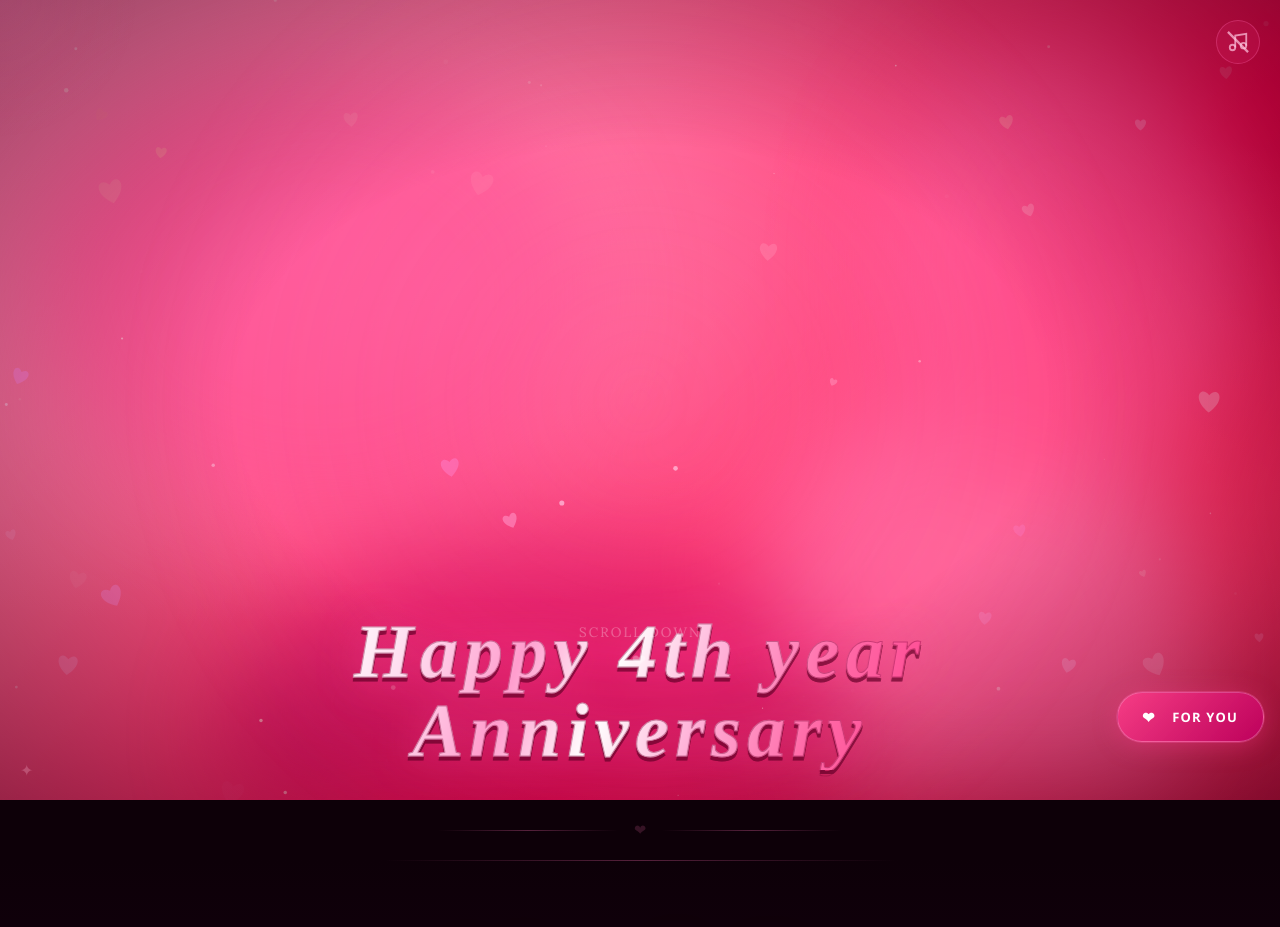
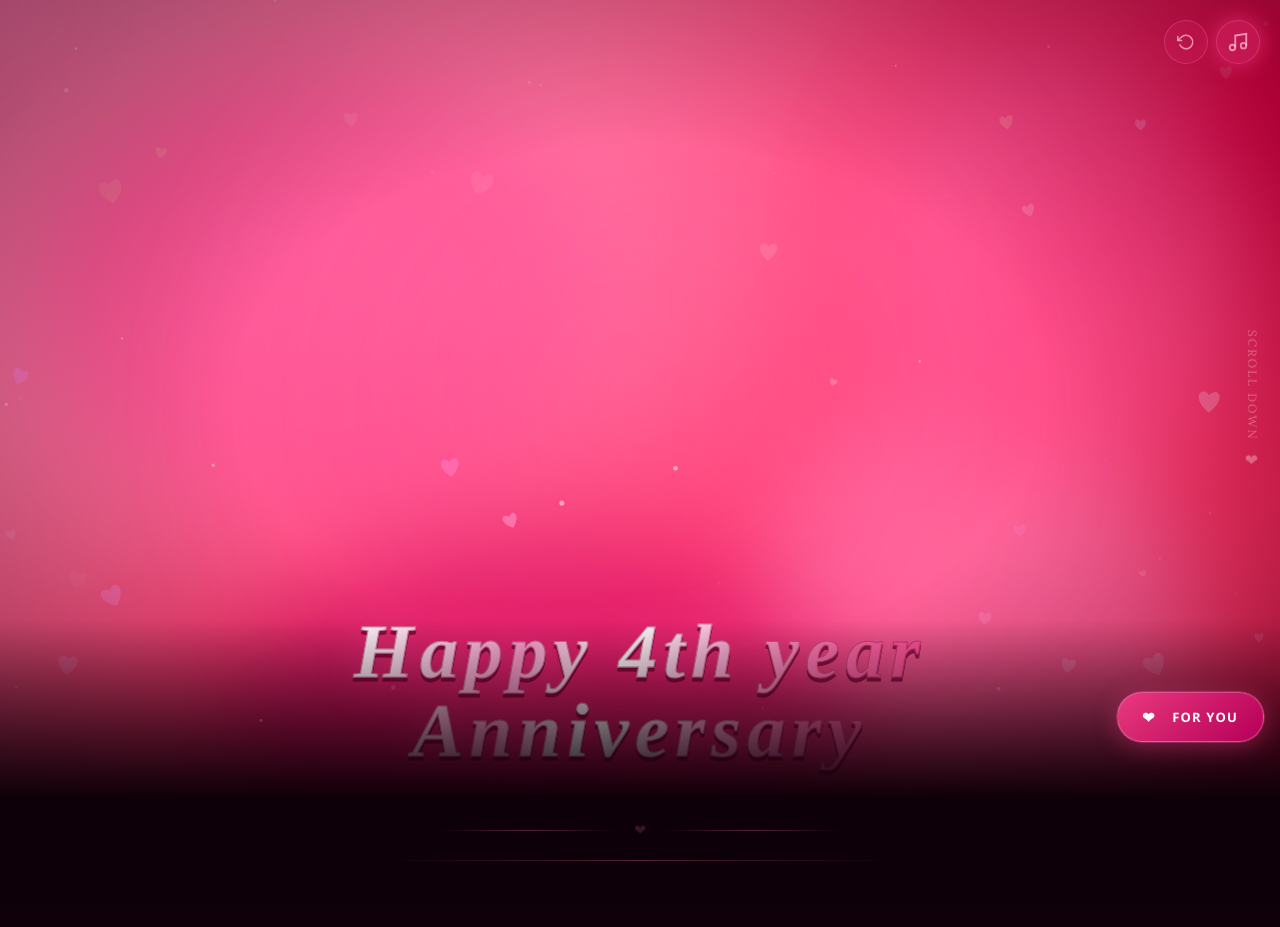
Before and after one commit to xoucanknownever/M10, a plain HTML site: page index.html in a window 1280 px wide. Shown: the top 927 px of the page. Drawn offline with nearby package versions, Linux system fonts and the light colour scheme; some packages are replaced by stand-ins of ours; a script that the page names is missing; a web font is replaced by a local one.

Commit message:
Fix music autoplay, toggle reliability, loading screen, polaroid lag, GPU accel, scroll hint, hero transition

```diff
--- a/script.js
+++ b/script.js
@@ -11,6 +11,10 @@ function revealPageContent() {
   contentRevealed = true;
   document.body.classList.remove('loading');
   document.body.classList.add('loaded');
+  // Start music automatically after loading finishes
+  if (typeof autoPlayAfterLoad === 'function') {
+    setTimeout(autoPlayAfterLoad, 600);
+  }
 }
 
 if (splineViewer) {
@@ -579,15 +583,15 @@ const iconOn       = document.getElementById('music-icon-on');
 const iconOff      = document.getElementById('music-icon-off');
 let musicPlaying   = false;
 let fadingInterval = null;
+let musicBusy      = false; // prevents overlapping toggle actions
 
 function showRestartBtn() {
   if (musicRestart) musicRestart.classList.add('visible');
 }
-function hideRestartBtn() {
-  if (musicRestart) musicRestart.classList.remove('visible');
-}
 
 function startMusic() {
+  if (musicBusy) return;
+  musicBusy = true;
   if (fadingInterval) { clearInterval(fadingInterval); fadingInterval = null; }
   bgMusic.play().then(() => {
     musicPlaying = true;
@@ -595,17 +599,18 @@ function startMusic() {
     iconOn.style.display  = 'block';
     iconOff.style.display = 'none';
     showRestartBtn();
-    // Fade in volume
     let vol = bgMusic.volume;
     fadingInterval = setInterval(() => {
       vol = Math.min(vol + 0.05, 0.4);
       bgMusic.volume = vol;
-      if (vol >= 0.4) { clearInterval(fadingInterval); fadingInterval = null; }
+      if (vol >= 0.4) { clearInterval(fadingInterval); fadingInterval = null; musicBusy = false; }
     }, 80);
-  }).catch(() => { /* autoplay blocked */ });
+  }).catch(() => { musicBusy = false; });
 }
 
 function pauseMusic() {
+  if (musicBusy) return;
+  musicBusy = true;
   if (fadingInterval) { clearInterval(fadingInterval); fadingInterval = null; }
   let vol = bgMusic.volume;
   fadingInterval = setInterval(() => {
@@ -619,6 +624,7 @@ function pauseMusic() {
       musicToggle.classList.remove('playing');
       iconOn.style.display  = 'none';
       iconOff.style.display = 'block';
+      musicBusy = false;
     }
   }, 60);
 }
@@ -626,7 +632,9 @@ function pauseMusic() {
 if (musicToggle && bgMusic) {
   bgMusic.volume = 0;
 
-  musicToggle.addEventListener('click', () => {
+  musicToggle.addEventListener('click', (e) => {
+    e.stopPropagation();
+    if (musicBusy) return;
     if (!musicPlaying) {
       startMusic();
     } else {
@@ -637,7 +645,9 @@ if (musicToggle && bgMusic) {
 
 // Restart button — rewinds to 0:00 and plays
 if (musicRestart && bgMusic) {
-  musicRestart.addEventListener('click', () => {
+  musicRestart.addEventListener('click', (e) => {
+    e.stopPropagation();
+    if (fadingInterval) { clearInterval(fadingInterval); fadingInterval = null; musicBusy = false; }
     bgMusic.currentTime = 0;
     if (!musicPlaying) {
       startMusic();
@@ -645,16 +655,12 @@ if (musicRestart && bgMusic) {
   });
 }
 
-// Auto-play on first user interaction (click/touch anywhere)
-function autoPlayOnce() {
+// Auto-play music after loading screen ends
+function autoPlayAfterLoad() {
   if (!musicPlaying && bgMusic) {
     startMusic();
   }
-  document.removeEventListener('click', autoPlayOnce);
-  document.removeEventListener('touchstart', autoPlayOnce);
 }
-document.addEventListener('click', autoPlayOnce, { once: true });
-document.addEventListener('touchstart', autoPlayOnce, { once: true });
 
 // ─────────────────────────────────────────────
 //  HIDE SCROLL HINT ON SCROLL
--- a/style.css
+++ b/style.css
@@ -7,6 +7,9 @@
 html {
   width: 100%;
   scroll-behavior: smooth;
+  /* GPU acceleration hints */
+  -webkit-transform: translateZ(0);
+  transform: translateZ(0);
 }
 
 body {
@@ -43,14 +46,28 @@ body:hover #cursor-glow {
   position: relative;
   width: 100%;
   height: 100vh;
-  height: 100svh;       /* stable viewport height — ignores mobile toolbar resize */
+  height: 100svh;
   overflow: hidden;
   contain: size layout;
+}
+
+/* ── HERO → CONTENT SMOOTH GRADIENT BLEND ── */
+#hero::after {
+  content: '';
+  position: absolute;
+  bottom: 0; left: 0; right: 0;
+  height: 180px;
+  background: linear-gradient(to bottom, transparent 0%, #0d0008 100%);
+  pointer-events: none;
+  z-index: 30;
 }
 
 /* ── BACKGROUND ── */
 #bg {
   position: absolute; inset: 0;
+  will-change: filter;
+  transform: translateZ(0);
+  backface-visibility: hidden;
   background:
     radial-gradient(ellipse 120% 80% at 20% 30%, #ff6eb4 0%, transparent 60%),
     radial-gradient(ellipse 100% 100% at 80% 70%, #ff3d8a 0%, transparent 55%),
@@ -80,6 +97,8 @@ body:hover #cursor-glow {
   border-radius: 50%;
   animation: blobFloat ease-in-out infinite alternate;
   will-change: transform;
+  transform: translateZ(0);
+  backface-visibility: hidden;
 }
 
 @keyframes blobFloat {
@@ -118,6 +137,8 @@ body:hover #cursor-glow {
 #canvas {
   position: absolute; inset: 0;
   pointer-events: none;
+  will-change: contents;
+  transform: translateZ(0);
 }
 
 /* ── VIGNETTE ── */
@@ -357,7 +378,8 @@ spline-viewer {
 
 body.loading #blur-overlay {
   opacity: 1;
-  pointer-events: all; /* blocks interaction with the page */
+  pointer-events: all;
+  background: rgba(13, 0, 8, 0.95);
 }
 
 /* ── LOADER PANEL ── */
@@ -425,8 +447,13 @@ body.loading #loader {
 body.loading spline-viewer,
 body.loading #anniversary-text,
 body.loading #haryx-badge,
-body.loading #canvas {
-  opacity: 0;
+body.loading #canvas,
+body.loading #music-controls,
+body.loading #scroll-progress,
+body.loading #scroll-hint,
+body.loading #easter-egg-star,
+body.loading #cursor-glow {
+  opacity: 0 !important;
   pointer-events: none !important;
   transition: none;
 }
@@ -437,7 +464,10 @@ body.loading #canvas {
 spline-viewer,
 #anniversary-text,
 #haryx-badge,
-#canvas {
+#canvas,
+#music-controls,
+#scroll-hint,
+#easter-egg-star {
   transition: opacity 1s cubic-bezier(0.4, 0, 0.2, 1);
 }
 
@@ -462,23 +492,27 @@ spline-viewer,
    ══════════════════════════════════════════════ */
 #scroll-hint {
   position: absolute;
-  bottom: 130px;
-  left: 50%;
-  transform: translateX(-50%);
+  bottom: 50%;
+  right: 18px;
+  left: auto;
+  transform: translateY(50%);
   z-index: 25;
   text-align: center;
   color: rgba(255,255,255,0.7);
   font-family: 'Lora', serif;
-  font-size: 0.85rem;
+  font-size: 0.75rem;
   letter-spacing: 2px;
   text-transform: uppercase;
+  writing-mode: vertical-rl;
   animation: hintFade 3s ease-in-out infinite;
   pointer-events: none;
+  display: flex;
+  align-items: center;
+  gap: 8px;
 }
 
 #scroll-hint .scroll-arrow {
-  margin-top: 6px;
-  font-size: 1.1rem;
+  font-size: 1rem;
   animation: hintBounce 2s ease-in-out infinite;
 }
 
@@ -552,11 +586,12 @@ spline-viewer,
 /* ── Scroll reveal animation — 3D depth ── */
 .reveal {
   opacity: 0;
-  transform: translateY(50px) translateZ(-30px) scale(0.97);
+  transform: translateY(50px) translateZ(0) scale(0.97);
   transition:
     opacity 1s cubic-bezier(0.16, 1, 0.3, 1),
     transform 1s cubic-bezier(0.16, 1, 0.3, 1);
   will-change: opacity, transform;
+  backface-visibility: hidden;
 }
 
 .reveal.visible {
@@ -838,13 +873,15 @@ spline-viewer,
   border-radius: 6px;
   box-shadow: 0 6px 24px rgba(0,0,0,0.35), 0 0 40px rgba(255,62,138,0.06);
   cursor: pointer;
-  transition: transform 0.5s cubic-bezier(0.16,1,0.3,1), box-shadow 0.5s;
-  /* Random rotation applied via JS */
+  transition: transform 0.35s ease-out, box-shadow 0.35s ease-out;
+  will-change: transform, box-shadow;
+  transform: translateZ(0);
+  backface-visibility: hidden;
 }
 
 .polaroid:hover {
-  transform: rotate(0deg) scale(1.08) translateY(-8px) !important;
-  box-shadow: 0 16px 50px rgba(255,62,138,0.3), 0 0 60px rgba(255,62,138,0.1);
+  transform: rotate(0deg) scale(1.05) translateY(-6px) translateZ(0) !important;
+  box-shadow: 0 14px 40px rgba(255,62,138,0.3), 0 0 50px rgba(255,62,138,0.1);
   z-index: 5;
 }
 
@@ -1030,21 +1067,21 @@ spline-viewer,
 }
 
 #music-restart {
-  width: 38px; height: 38px;
+  width: 44px; height: 44px;
   border-radius: 50%;
-  border: 1px solid rgba(255,110,180,0.25);
-  background: rgba(255,62,138,0.10);
+  border: 1px solid rgba(255,110,180,0.3);
+  background: rgba(255,62,138,0.12);
   backdrop-filter: blur(12px);
   -webkit-backdrop-filter: blur(12px);
-  color: rgba(255,200,225,0.6);
+  color: rgba(255,200,225,0.7);
   cursor: pointer;
   display: flex;
   align-items: center;
   justify-content: center;
-  transition: background 0.3s, transform 0.3s, box-shadow 0.3s, opacity 0.3s;
+  transition: background 0.3s, transform 0.3s, box-shadow 0.3s, opacity 0.4s;
   opacity: 0;
   pointer-events: none;
-  transform: scale(0.8);
+  transform: scale(0.8) translateZ(0);
 }
 
 #music-restart.visible {
@@ -1054,13 +1091,17 @@ spline-viewer,
 }
 
 #music-restart:hover {
-  background: rgba(255,62,138,0.3);
-  transform: scale(1.12);
-  box-shadow: 0 0 16px rgba(255,62,138,0.35);
+  background: rgba(255,62,138,0.25);
+  transform: scale(1.1);
+  box-shadow: 0 0 20px rgba(255,62,138,0.3);
 }
 
 #music-restart:active {
   transform: scale(0.92);
+}
+
+#music-restart.visible:hover {
+  color: rgba(255,200,225,0.9);
 }
 
 #music-toggle {
@@ -1078,6 +1119,7 @@ spline-viewer,
   align-items: center;
   justify-content: center;
   transition: background 0.3s, transform 0.3s, box-shadow 0.3s;
+  transform: translateZ(0);
 }
 
 #music-toggle:hover {
@@ -1294,13 +1336,10 @@ button:focus-visible {
   opacity: 1;
 }
 
-/* Polaroid tilt micro-interaction */
-.polaroid {
-  transition: transform 0.5s cubic-bezier(0.16,1,0.3,1), box-shadow 0.5s, filter 0.4s;
-}
-
-.polaroid:hover {
-  filter: brightness(1.05) saturate(1.1);
+/* Polaroid tilt micro-interaction — GPU-accelerated */
+.polaroid-img {
+  will-change: transform;
+  transform: translateZ(0);
 }
 
 /* Gallery modal smoother backdrop */
```
